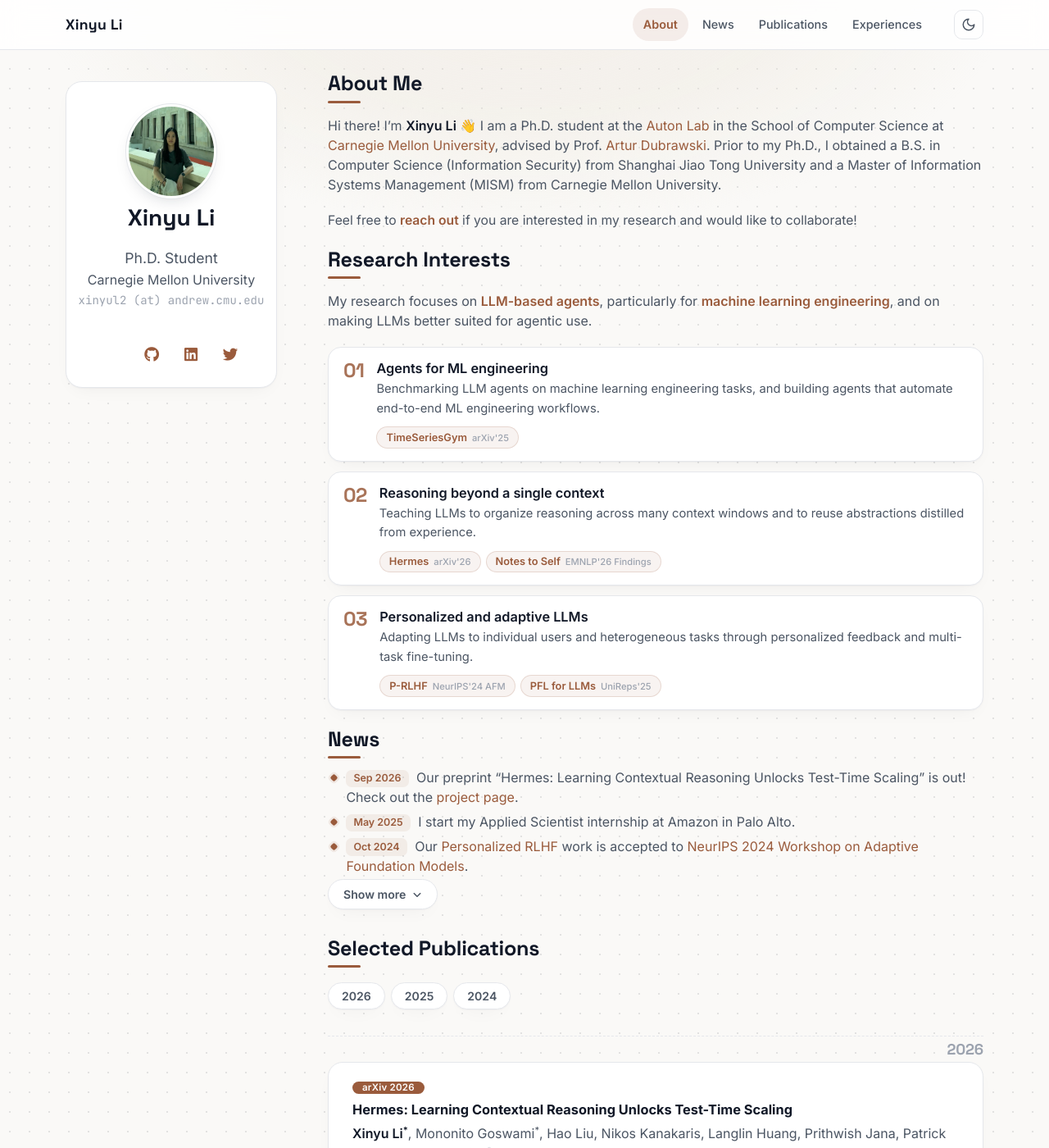
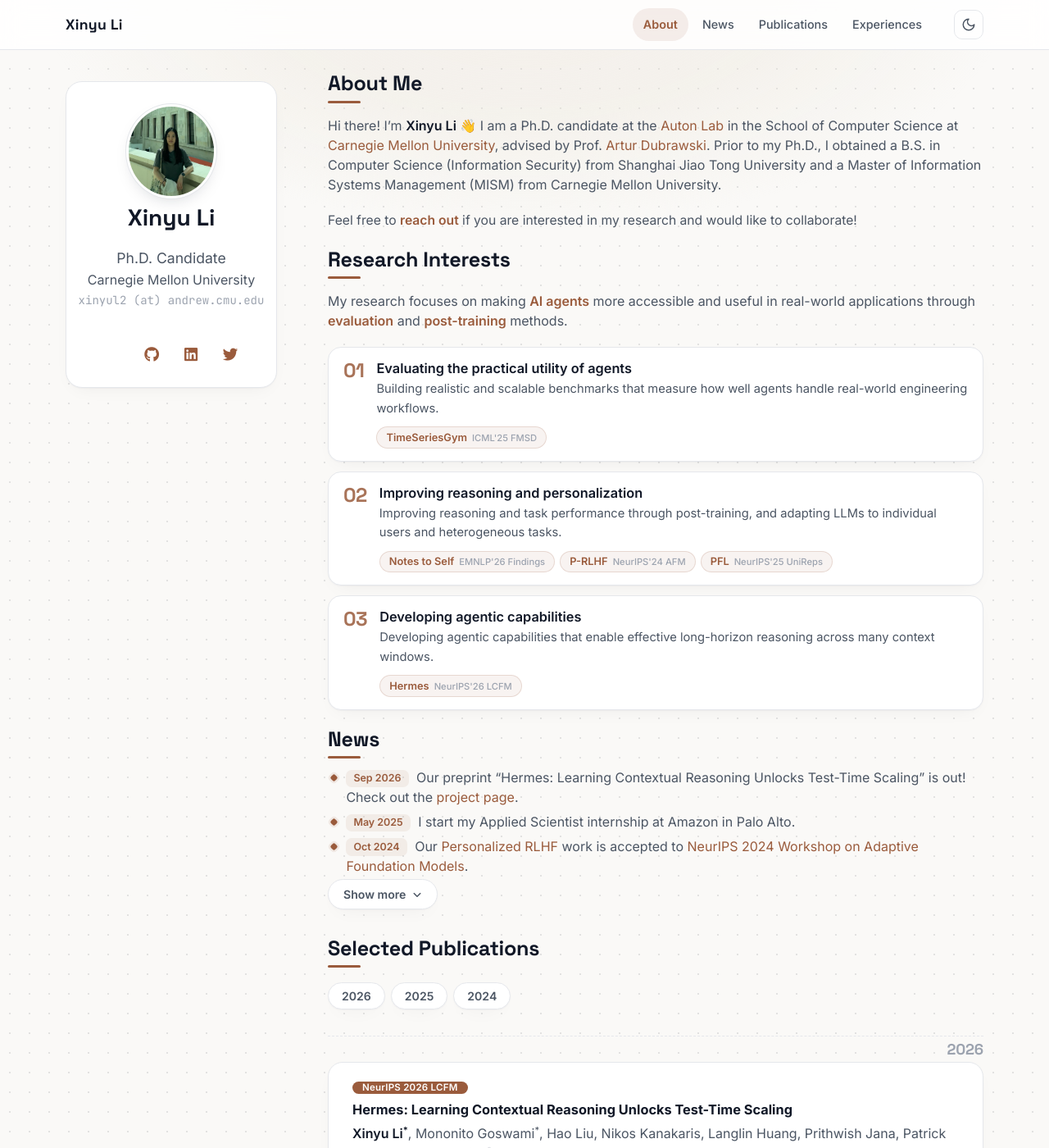
Before and after one commit to rachellxy/rachellxy.github.io, a Jekyll site: the page built from index.md, in a window 1280 px wide and 1400 px high. Shown: the whole window at 82% size. Built offline with Jekyll 4.4.1, drawn with Linux system fonts in a browser that asks for light colours; nearby versions of some CDN libraries; a style sheet for code colours, icons or effects is not loaded; some of the changed text lies outside the part shown.

Commit message:
Update research interests, publications and internships; Ph.D. candidate
Co-Authored-By: Claude Opus 5.5 <noreply@anthropic.com>

```diff
--- a/_config.yml
+++ b/_config.yml
@@ -1,14 +1,14 @@
 # Basic Information
 title: Xinyu Li
 title_cn: 李昕雨
-position: Ph.D. Student
+position: Ph.D. Candidate
 affiliation: Carnegie Mellon University
 affiliation_link: https://www.cmu.edu/
 email: xinyul2 (at) andrew.cmu.edu
 
 # Search Engine Optimization (SEO)
 keywords: Xinyu Li, 李昕雨, Carnegie Mellon University, CMU, Auton Lab, LLM agents, machine learning engineering, test-time scaling, contextual reasoning, personalization
-description: Personal homepage of Xinyu Li, a Ph.D. student at the Auton Lab, Carnegie Mellon University, working on LLM-based agents.
+description: Personal homepage of Xinyu Li, a Ph.D. candidate at the Auton Lab, Carnegie Mellon University, working on LLM-based agents.
 canonical: https://rachellxy.github.io/
 url: https://rachellxy.github.io
 
--- a/index.md
+++ b/index.md
@@ -4,13 +4,13 @@ layout: homepage
 
 ## About Me
 
-Hi there! I'm **Xinyu Li** <span class="wave" aria-hidden="true">👋</span> I am a Ph.D. student at the [Auton Lab](https://autonlab.org/) in the School of Computer Science at [Carnegie Mellon University](https://www.cmu.edu/), advised by Prof. [Artur Dubrawski](https://www.ri.cmu.edu/ri-faculty/artur-w-dubrawski/). Prior to my Ph.D., I obtained a B.S. in Computer Science (Information Security) from Shanghai Jiao Tong University and a Master of Information Systems Management (MISM) from Carnegie Mellon University.
+Hi there! I'm **Xinyu Li** <span class="wave" aria-hidden="true">👋</span> I am a Ph.D. candidate at the [Auton Lab](https://autonlab.org/) in the School of Computer Science at [Carnegie Mellon University](https://www.cmu.edu/), advised by Prof. [Artur Dubrawski](https://www.ri.cmu.edu/ri-faculty/artur-w-dubrawski/). Prior to my Ph.D., I obtained a B.S. in Computer Science (Information Security) from Shanghai Jiao Tong University and a Master of Information Systems Management (MISM) from Carnegie Mellon University.
 
 <p class="about-contact">Feel free to <a class="contact-link" href="mailto:xinyul2@andrew.cmu.edu">reach out</a> if you are interested in my research and would like to collaborate!</p>
 
 ## Research Interests
 
-My research focuses on <span class="hl">LLM-based agents</span>, particularly for <span class="hl">machine learning engineering</span>, and on making LLMs better suited for agentic use.
+My research focuses on making <span class="hl">AI agents</span> more accessible and useful in real-world applications through <span class="hl">evaluation</span> and <span class="hl">post-training</span> methods.
 
 {% assign p_hermes = site.data.publications.main | where_exp: "p", "p.title contains 'Hermes:'" | first %}
 {% assign p_notes = site.data.publications.main | where_exp: "p", "p.title contains 'Notes to Self'" | first %}
@@ -22,32 +22,32 @@ My research focuses on <span class="hl">LLM-based agents</span>, particularly fo
   <div class="ri-axis">
     <span class="ri-num">01</span>
     <div class="ri-axis-body">
-      <div class="ri-axis-title">Agents for ML engineering</div>
-      <div class="ri-axis-text">Benchmarking LLM agents on machine learning engineering tasks, and building agents that automate end-to-end ML engineering workflows.</div>
+      <div class="ri-axis-title">Evaluating the practical utility of agents</div>
+      <div class="ri-axis-text">Building realistic and scalable benchmarks that measure how well agents handle real-world engineering workflows.</div>
       <div class="ri-papers">
-        <a class="ri-paper" href="#pub-{{ p_tsgym.title | slugify }}">TimeSeriesGym<span class="ri-venue">arXiv'25</span></a>
+        <a class="ri-paper" href="#pub-{{ p_tsgym.title | slugify }}">TimeSeriesGym<span class="ri-venue">ICML'25 FMSD</span></a>
       </div>
     </div>
   </div>
   <div class="ri-axis">
     <span class="ri-num">02</span>
     <div class="ri-axis-body">
-      <div class="ri-axis-title">Reasoning beyond a single context</div>
-      <div class="ri-axis-text">Teaching LLMs to organize reasoning across many context windows and to reuse abstractions distilled from experience.</div>
+      <div class="ri-axis-title">Improving reasoning and personalization</div>
+      <div class="ri-axis-text">Improving reasoning and task performance through post-training, and adapting LLMs to individual users and heterogeneous tasks.</div>
       <div class="ri-papers">
-        <a class="ri-paper" href="#pub-{{ p_hermes.title | slugify }}">Hermes<span class="ri-venue">arXiv'26</span></a>
         <a class="ri-paper" href="#pub-{{ p_notes.title | slugify }}">Notes to Self<span class="ri-venue">EMNLP'26 Findings</span></a>
+        <a class="ri-paper" href="#pub-{{ p_prlhf.title | slugify }}">P-RLHF<span class="ri-venue">NeurIPS'24 AFM</span></a>
+        <a class="ri-paper" href="#pub-{{ p_pfl.title | slugify }}">PFL<span class="ri-venue">NeurIPS'25 UniReps</span></a>
       </div>
     </div>
   </div>
   <div class="ri-axis">
     <span class="ri-num">03</span>
     <div class="ri-axis-body">
-      <div class="ri-axis-title">Personalized and adaptive LLMs</div>
-      <div class="ri-axis-text">Adapting LLMs to individual users and heterogeneous tasks through personalized feedback and multi-task fine-tuning.</div>
+      <div class="ri-axis-title">Developing agentic capabilities</div>
+      <div class="ri-axis-text">Developing agentic capabilities that enable effective long-horizon reasoning across many context windows.</div>
       <div class="ri-papers">
-        <a class="ri-paper" href="#pub-{{ p_prlhf.title | slugify }}">P-RLHF<span class="ri-venue">NeurIPS'24 AFM</span></a>
-        <a class="ri-paper" href="#pub-{{ p_pfl.title | slugify }}">PFL for LLMs<span class="ri-venue">UniReps'25</span></a>
+        <a class="ri-paper" href="#pub-{{ p_hermes.title | slugify }}">Hermes<span class="ri-venue">NeurIPS'26 LCFM</span></a>
       </div>
     </div>
   </div>
@@ -82,10 +82,27 @@ My research focuses on <span class="hl">LLM-based agents</span>, particularly fo
     <div class="exp-card">
       <div class="exp-info">
         <div class="exp-role">Applied Scientist Intern</div>
-        <div class="exp-org">Amazon (AWS AI Labs)</div>
+        <div class="exp-org">Amazon Web Services (AWS)</div>
+        <div class="exp-chips">
+          <span class="chip">📍 Seattle, WA, USA</span>
+          <span class="chip">🗓️ May – Aug 2026</span>
+          <span class="chip">Manager: <a href="https://scholar.google.com/citations?user=Uz_5hUsAAAAJ&hl=en" target="_blank">Purak Jain</a></span>
+          <span class="chip">Mentor: <a href="https://scholar.google.com/citations?user=TgQ72t0AAAAJ&hl=en" target="_blank">Mononito Goswami</a></span>
+        </div>
+      </div>
+    </div>
+  </div>
+  <div class="exp-item">
+    <span class="exp-dot"></span>
+    <div class="exp-card">
+      <div class="exp-info">
+        <div class="exp-role">Applied Scientist Intern</div>
+        <div class="exp-org">Amazon</div>
         <div class="exp-chips">
           <span class="chip">📍 Palo Alto, CA, USA</span>
-          <span class="chip">🗓️ Summer 2025</span>
+          <span class="chip">🗓️ May – Dec 2025</span>
+          <span class="chip">Manager: <a href="https://scholar.google.com/citations?user=zmdnXmMAAAAJ&hl=en" target="_blank">Rohit Patki</a></span>
+          <span class="chip">Mentor: <a href="https://scholar.google.com/citations?user=P9zFscUAAAAJ&hl=en" target="_blank">Mike Morais</a></span>
         </div>
       </div>
     </div>
@@ -95,10 +112,12 @@ My research focuses on <span class="hl">LLM-based agents</span>, particularly fo
     <div class="exp-card">
       <div class="exp-info">
         <div class="exp-role">Research Intern</div>
-        <div class="exp-org">Microsoft Research Cambridge, Biomedical Imaging</div>
+        <div class="exp-org">Microsoft Research</div>
         <div class="exp-chips">
           <span class="chip">📍 Cambridge, UK</span>
-          <span class="chip">🗓️ Summer 2024</span>
+          <span class="chip">🗓️ Jun – Aug 2024</span>
+          <span class="chip">Manager: <a href="https://scholar.google.com/citations?user=mvk_WocAAAAJ&hl=en" target="_blank">Shruthi Bannur</a></span>
+          <span class="chip">Mentor: <a href="https://scholar.google.com/citations?user=UT-RATkAAAAJ&hl=en" target="_blank">Daniel C. Castro</a></span>
         </div>
       </div>
     </div>
```
Also changed, not shown: _data/publications.yml (+22 -5 lines).
